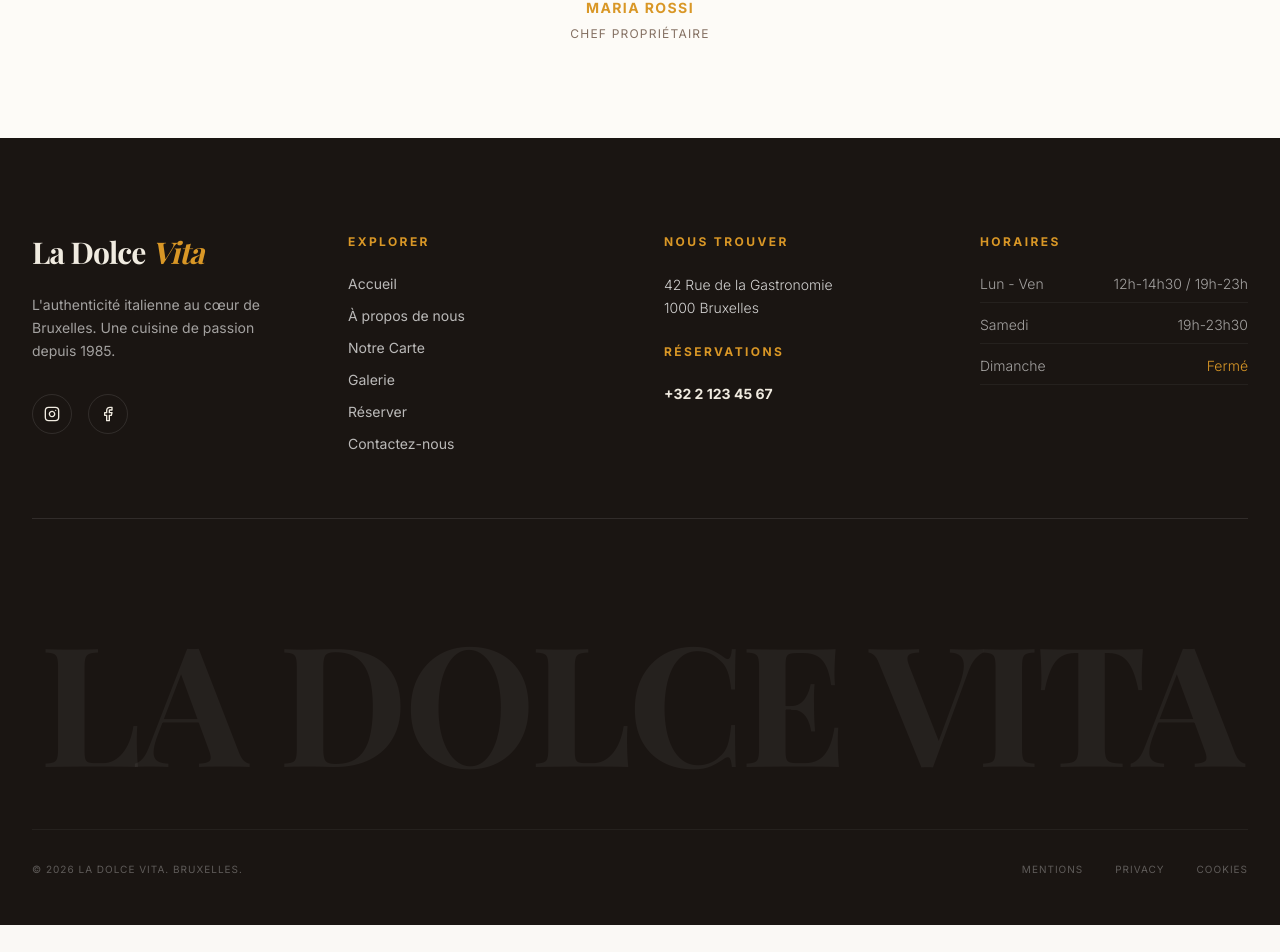
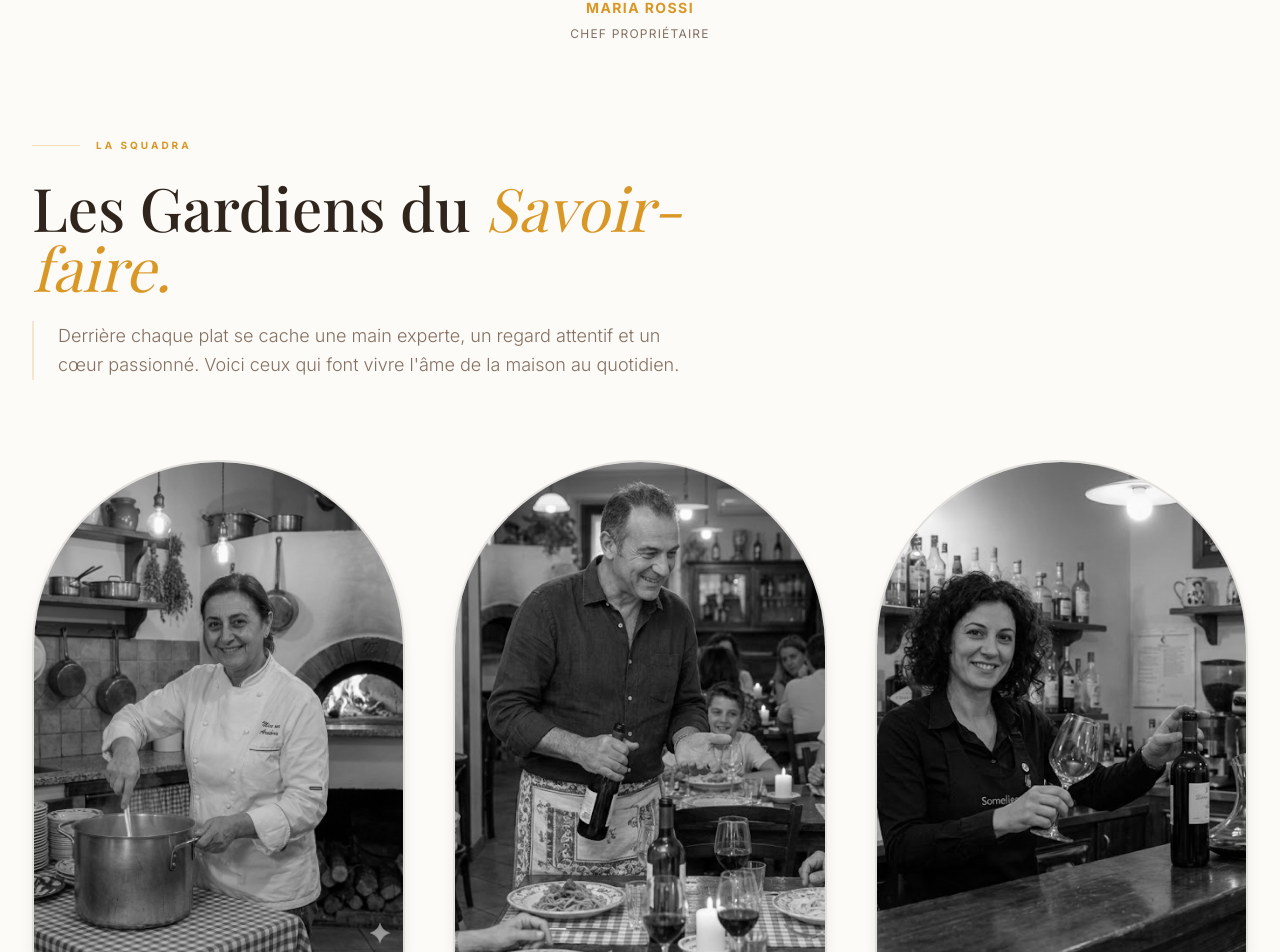
Before and after one commit to Eultype/la-dolce-vita, a Next.js app: page /about in a window 1280 px wide. Shown: the part 2212-3164 px from the top of the page. Before the commit the page ends 3137 px from the top, so only its background shows below. Built offline with nearby package versions, Linux system fonts and the light colour scheme; a web font is replaced by a local one.

Commit message:
feat(about): ajout de la section 'La Squadra' dans la page about

```diff
--- a/src/app/about/page.tsx
+++ b/src/app/about/page.tsx
@@ -187,6 +187,48 @@ export default function AboutPage() {
                         </div>
                     </motion.div>
                 </section>
+
+                {/* La Squadra */}
+                <section className="container mx-auto px-4 mb-10">
+                    <div className="max-w-3xl mb-20 text-left">
+                        <span className="text-italian-gold text-[10px] font-bold tracking-[0.3em] uppercase mb-6 flex items-center gap-4">
+                            <span className="h-px w-12 bg-italian-gold/30"></span>
+                            La Squadra
+                        </span>
+                        <h2 className="font-serif text-4xl md:text-5xl lg:text-6xl text-foreground font-medium mb-6">
+                            Les Gardiens du <span className="italic text-italian-gold font-light">Savoir-faire.</span>
+                        </h2>
+                        <p className="text-muted-foreground text-lg font-light leading-relaxed max-w-2xl border-l-2 border-italian-gold/20 pl-6">
+                            Derrière chaque plat se cache une main experte, un regard attentif et un cœur passionné. Voici ceux qui font vivre l'âme de la maison au quotidien.
+                        </p>
+                    </div>
+
+                    <div className="grid md:grid-cols-3 gap-12">
+                        {teamMembers.map((member, i) => (
+                            <motion.div
+                                key={i}
+                                initial={{ opacity: 0, y: 40 }}
+                                whileInView={{ opacity: 1, y: 0 }}
+                                viewport={{ once: true }}
+                                transition={{ delay: i * 0.2 }}
+                                className="group text-center"
+                            >
+                                {/* L'Arche Équipe avec effet N&B -> Couleur au survol de l'image */}
+                                <div className="relative aspect-[3/4] w-full overflow-hidden mb-6 rounded-t-full shadow-lg border-2 border-italian-gold/30 grayscale hover:grayscale-0 transition-all duration-700 cursor-pointer">
+                                    <Image
+                                        src={member.image}
+                                        alt={member.name}
+                                        fill
+                                        className="object-cover"
+                                    />
+                                </div>
+                                <h3 className="font-serif text-2xl text-foreground mb-1">{member.name}</h3>
+                                <p className="text-italian-gold text-xs uppercase tracking-widest mb-3">{member.role}</p>
+                                <p className="text-muted-foreground font-light italic text-sm">"{member.quote}"</p>
+                            </motion.div>
+                        ))}
+                    </div>
+                </section>
             </div>
         </div>
     );
```
